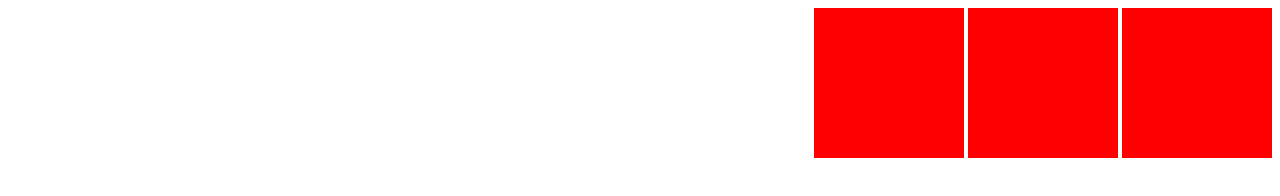
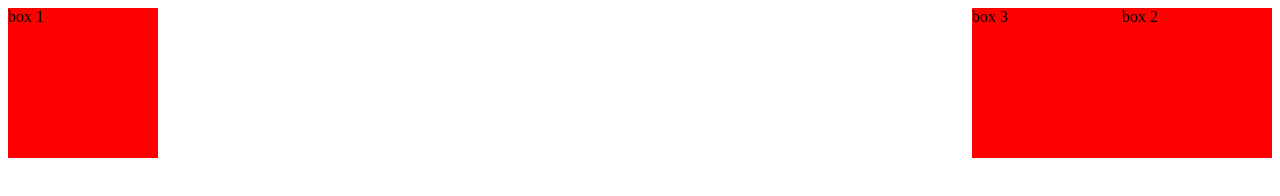
Before and after one commit to Cydonia01/html-css-javascript, a plain HTML site: page CSS/floating.html in a window 1280 px wide. Drawn offline with Linux system fonts and the light colour scheme.

Commit message:
completing file

```diff
--- a/CSS/floating.html
+++ b/CSS/floating.html
@@ -7,23 +7,27 @@
         <title>Floating</title>
         <style>
             #container {
-                text-align: right;
+                background-color: chocolate;
             }
 
             .box {
                 width: 150px;
                 height: 150px;
                 background-color: red;
-                display: inline-block;
+                float: right;
+            }
+
+            #box-1 {
+                float: left;
             }
         </style>
     </head>
 
     <body>
         <div id="container">
-            <div class="box"></div>
-            <div class="box"></div>
-            <div class="box"></div>
+            <div class="box" id="box-1">box 1</div>
+            <div class="box">box 2</div>
+            <div class="box">box 3</div>
         </div>
     </body>
 
```
